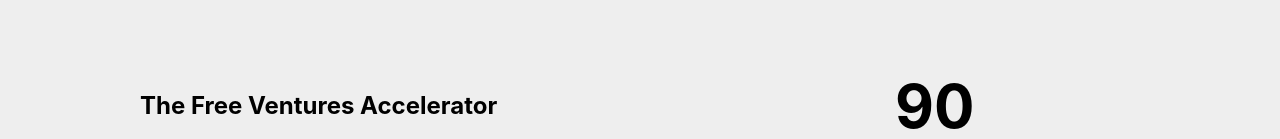
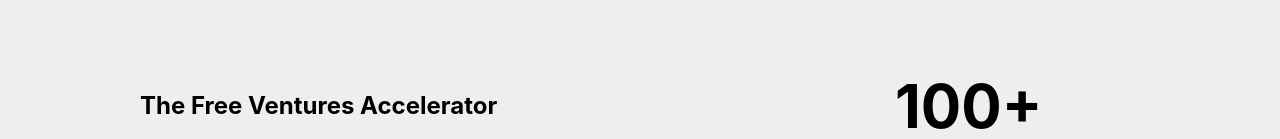
Before and after one commit to Free-Ventures-Cal/website, a React (Create React App) app: page / in a window 1280 px wide. Shown: the part 813-952 px from the top of the page. Built offline with nearby package versions, Linux system fonts and the light colour scheme.

Commit message:
100+ alumni companies

```diff
--- a/src/Components/Home.js
+++ b/src/Components/Home.js
@@ -369,7 +369,7 @@ function Home() {
           </div>
           <div className="numbers">
             <h3>
-              <span className="bigNumber">90</span> alumni companies
+              <span className="bigNumber">100+</span> alumni companies
             </h3>
             <h3>
               <span className="bigNumber">$170m+</span> of follow-on capital
```
